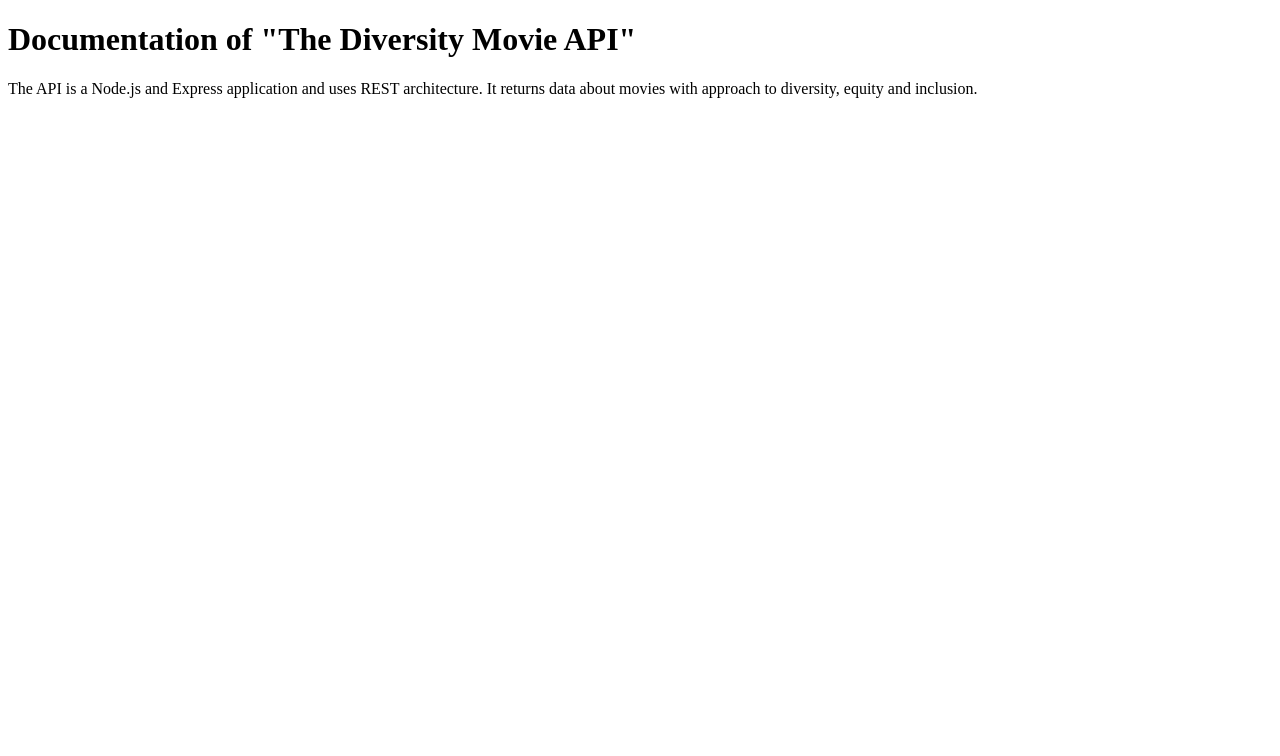
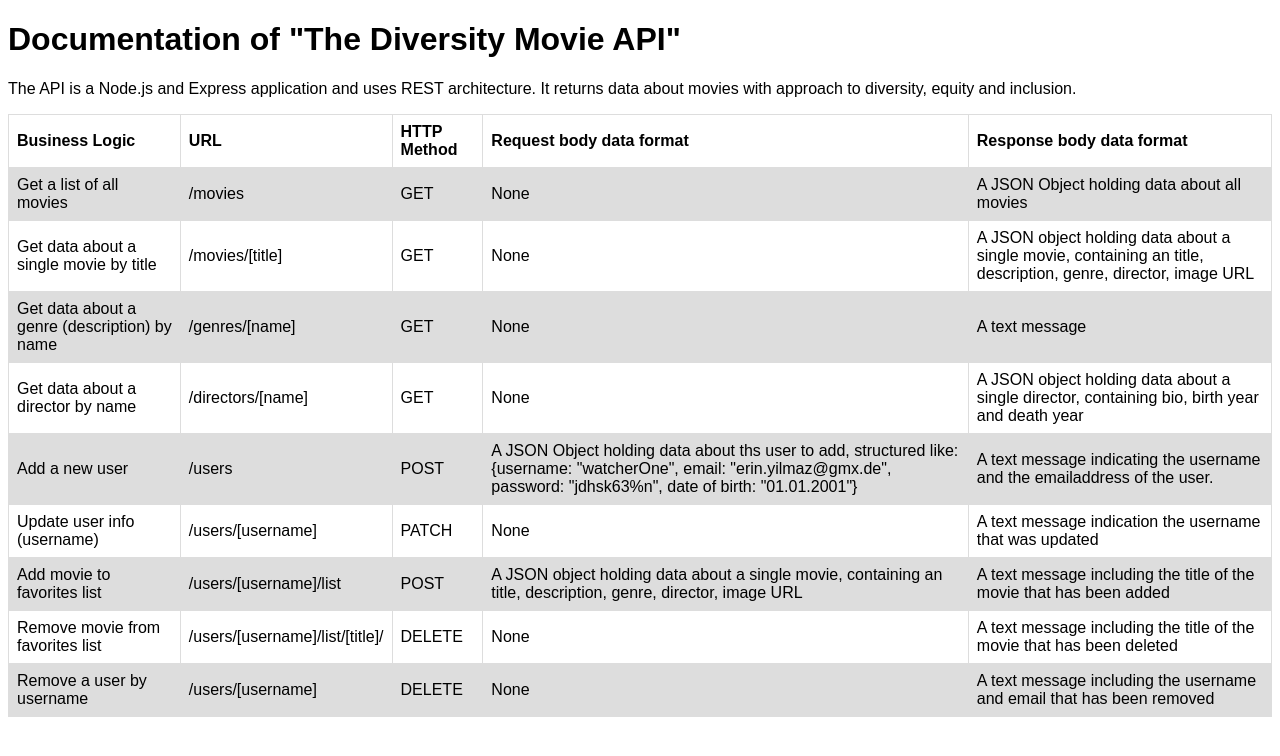
Before and after one commit to lts-hmms/movie_api, a website: page public/documentation.html in a window 1280 px wide. Drawn offline with Linux system fonts and the light colour scheme.

Commit message:
docs: add table

```diff
--- a/public/documentation.html
+++ b/public/documentation.html
@@ -3,6 +3,25 @@
   <head>
     <meta charset="utf-8" />
     <title>Documentation</title>
+    <style>
+      body {
+        font-family: arial, sans-serif;
+      }
+      table {
+        border-collapse: collapse;
+        width: 100%;
+      }
+
+      td, th {
+        border: 1px solid #dddddd;
+        text-align: left;
+        padding: 8px;
+      }
+
+      tr:nth-child(even) {
+        background-color: #dddddd;
+      }
+      </style>
   </head>
   <body>
     <h1>Documentation of "The Diversity Movie API"</h1>
@@ -10,6 +29,80 @@
       The API is a Node.js and Express application and uses REST architecture.
       It returns data about movies with approach to diversity, equity and
       inclusion.
+      <body>
+      <table>
+        <tr>
+          <th>Business Logic</th>
+          <th>URL</th>
+          <th>HTTP Method</th>
+          <th>Request body data format</th>
+          <th>Response body data format</th>
+        </tr>
+        <tr>
+          <td>Get a list of all movies</td>
+          <td>/movies</td>
+          <td>GET</td>
+          <td>None</td>
+          <td>A JSON Object holding data about all movies</td>
+        </tr>
+        <tr>
+          <td>Get data about a single movie by title</td>
+          <td>/movies/[title]</td>
+          <td>GET</td>
+          <td>None</td>
+          <td>A JSON object holding data about a single movie, containing an title, description, genre, director, image URL</td>
+        </tr>
+        <tr>
+          <td>Get data about a genre (description) by name</td>
+          <td>/genres/[name]</td>
+          <td>GET</td>
+          <td>None</td>
+          <td>A text message </td>
+        </tr>
+        <tr>
+          <td>Get data about a director by name</td>
+          <td>/directors/[name]</td>
+          <td>GET</td>
+          <td>None</td>
+          <td>A JSON object holding data about a single director, containing bio, birth year and death year</td>
+        </tr>
+        <tr>
+          <td>Add a new user</td>
+          <td>/users</td>
+          <td>POST</td>
+          <td>A JSON Object holding data about ths user to add, structured like: {username: "watcherOne", email: "erin.yilmaz@gmx.de", password: "jdhsk63%n", date of birth: "01.01.2001"}</td>
+          <td>A text message indicating the username and the emailaddress of the user.</td>
+        </tr>
+        <tr>
+          <td>Update user info (username)</td>
+          <td>/users/[username]</td>
+          <td>PATCH</td>
+          <td>None</td>
+          <td>A text message indication the username that was updated</td>
+        </tr>
+        <tr>
+          <td>Add movie to favorites list</td>
+          <td>/users/[username]/list</td>
+          <td>POST</td>
+          <td>A JSON object holding data about a single movie, containing an title, description, genre, director, image URL</td>
+          <td>A text message including the title of the movie that has been added</td>
+        </tr>
+        <tr>
+          <td>Remove movie from favorites list </td>
+          <td>/users/[username]/list/[title]/</td>
+          <td>DELETE</td>
+          <td>None</td>
+          <td>A text message including the title of the movie that has been deleted</td>
+        </tr>
+        <tr>
+          <td>Remove a user by username</td>
+          <td>/users/[username]</td>
+          <td>DELETE</td>
+          <td>None</td>
+          <td>A text message including the username and email that has been removed</td>
+        </tr>
+      </table>
+
     </p>
   </body>
 </html>
```
